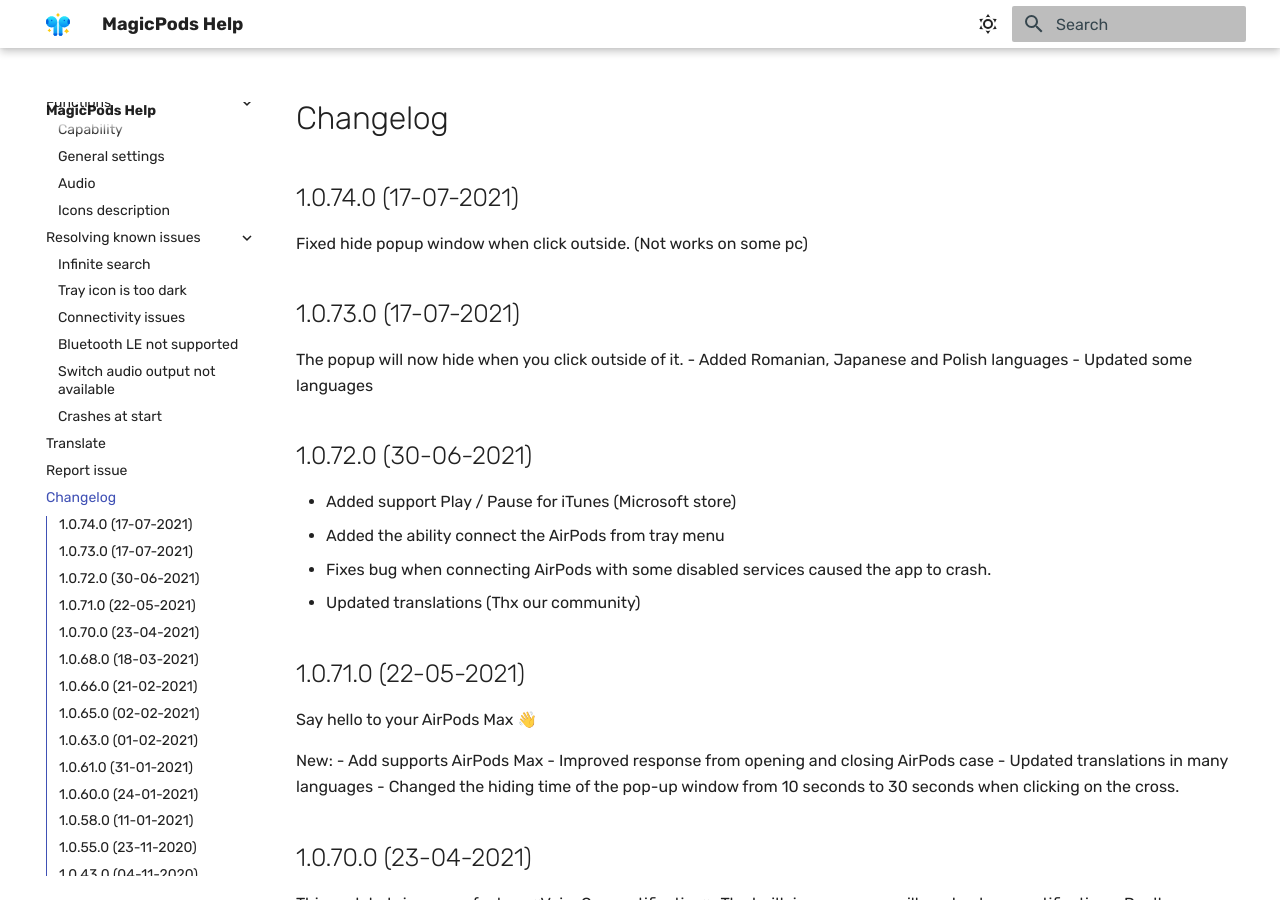
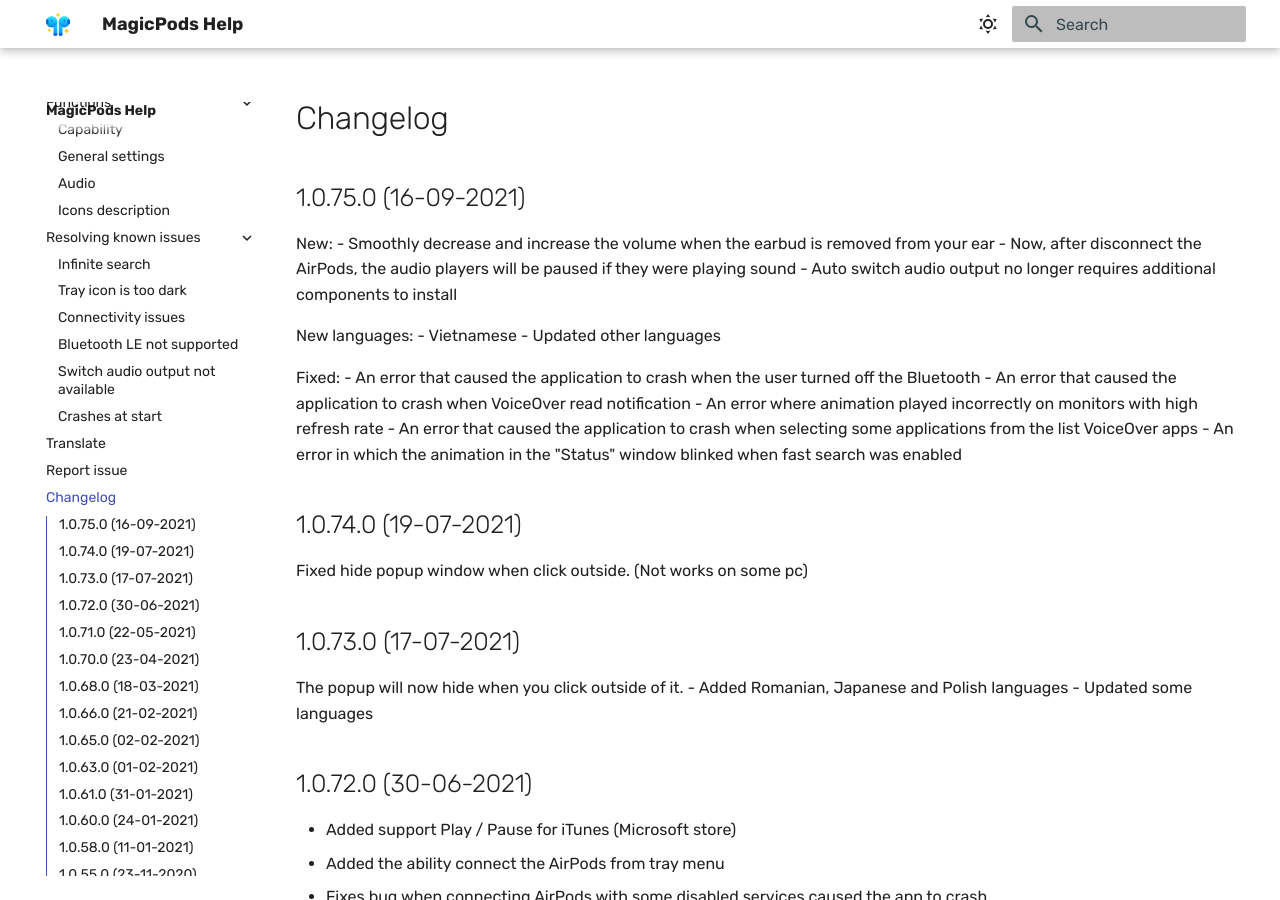
Before and after one commit to steam3d/help.magicpods.app, an MkDocs documentation site: the page built from docs/changelog.md, in a window 1280 px wide and 900 px high. Built offline with MkDocs 1.6.1 and Material for MkDocs 9.7.7, drawn with Linux system fonts in a browser that asks for light colours.

Commit message:
Added new release

```diff
--- a/docs/changelog.md
+++ b/docs/changelog.md
@@ -1,4 +1,21 @@
-## 1.0.74.0 (17-07-2021)
+## 1.0.75.0 (16-09-2021)
+New:
+- Smoothly decrease and increase the volume when the earbud is removed from your ear
+- Now, after disconnect the AirPods, the audio players will be paused if they were playing sound
+- Auto switch audio output no longer requires additional components to install
+
+New languages:
+- Vietnamese
+- Updated other languages
+
+Fixed:
+- An error that caused the application to crash when the user turned off the Bluetooth
+- An error that caused the application to crash when VoiceOver read notification
+- An error where animation played incorrectly on monitors with high refresh rate
+- An error that caused the application to crash when selecting some applications from the list VoiceOver apps
+- An error in which the animation in the "Status" window blinked when fast search was enabled
+
+## 1.0.74.0 (19-07-2021)
 Fixed hide popup window when click outside. (Not works on some pc)
 
 ## 1.0.73.0 (17-07-2021)
```
Also changed, not shown: docs/issue-switch-audio-not-available.md (+2 -0 lines).
